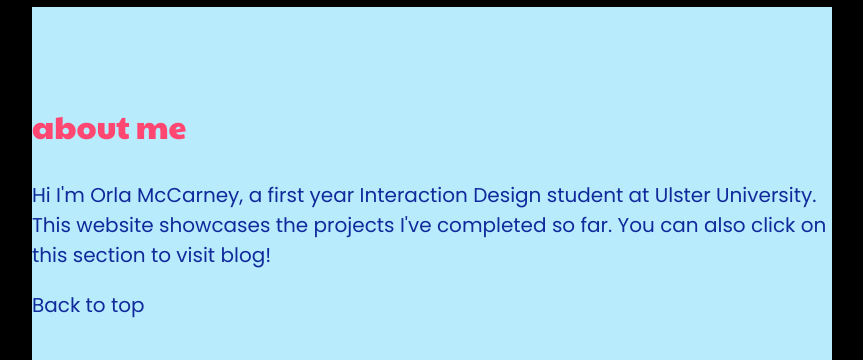
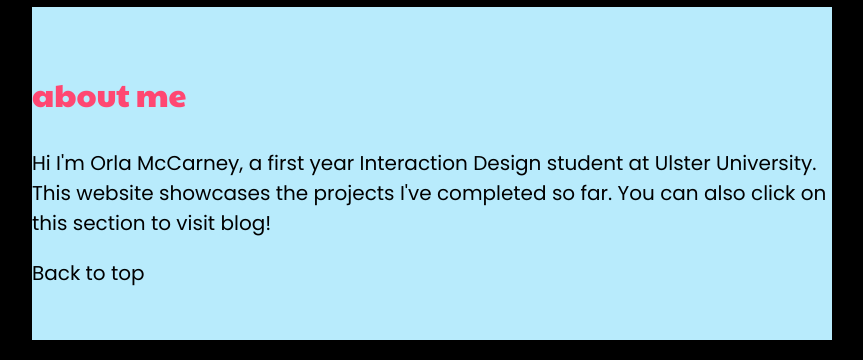
Before and after one commit to orlamccarneyixd/Portfolio_site, a plain HTML site: page index.html in a window 1280 px wide. Shown: the part 3541-3901 px from the top of the page, without its empty margins (208-1071 px from the left). Drawn offline with Linux system fonts and the light colour scheme.

Commit message:
Add files via upload

```diff
--- a/css/style.css
+++ b/css/style.css
@@ -123,7 +123,7 @@ li {
 
 .about {
       display:block;
-      padding: 4em 0;
+      padding: 2em 0;
       background: #B8EBFC;
       color: #000000;
      }
@@ -131,13 +131,13 @@ li {
 /*--------------------- STYLING LINKS -----------------*/
 
 a {
-  color: #102a9c;
+  color: #000000;
   text-decoration: none;
 }
 
 a:hover {
-  color: #ffff;
-  border-bottom: 1px dotted;}
+  color: #8A66FF;
+  border-bottom: dotted;}
 
 .biog a {
     color: #fafafa;
```
